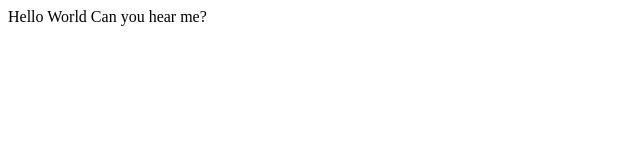
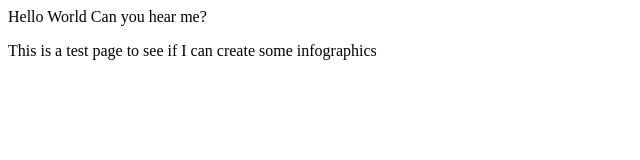
Before and after one commit to blackbeltbeka/blackbeltbeka.github.io, a plain HTML site: page index.html in a window 1280 px wide. Shown: the whole page, without its empty margins (0-640 px from the left). Drawn offline with Linux system fonts and the light colour scheme.

Commit message:
adding text

```diff
--- a/index.html
+++ b/index.html
@@ -1,2 +1,4 @@
 Hello World
 Can you hear me?
+
+<p>This is a test page to see if I can create some infographics</p>
```
